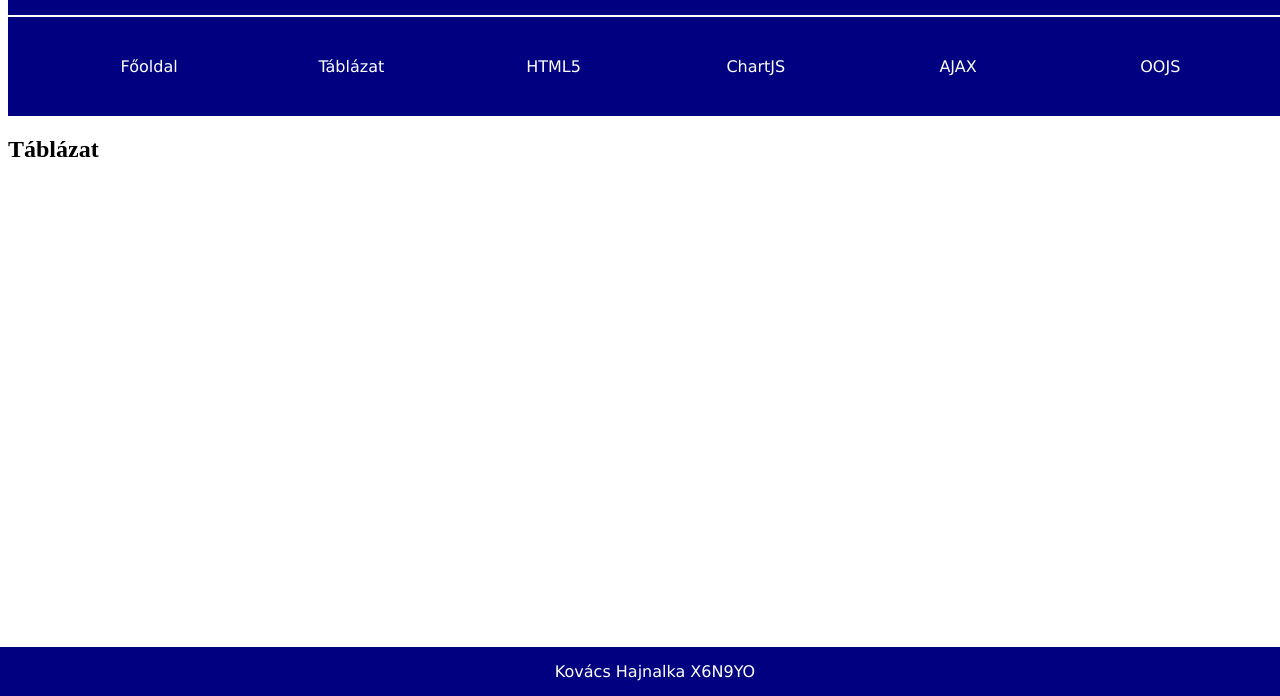
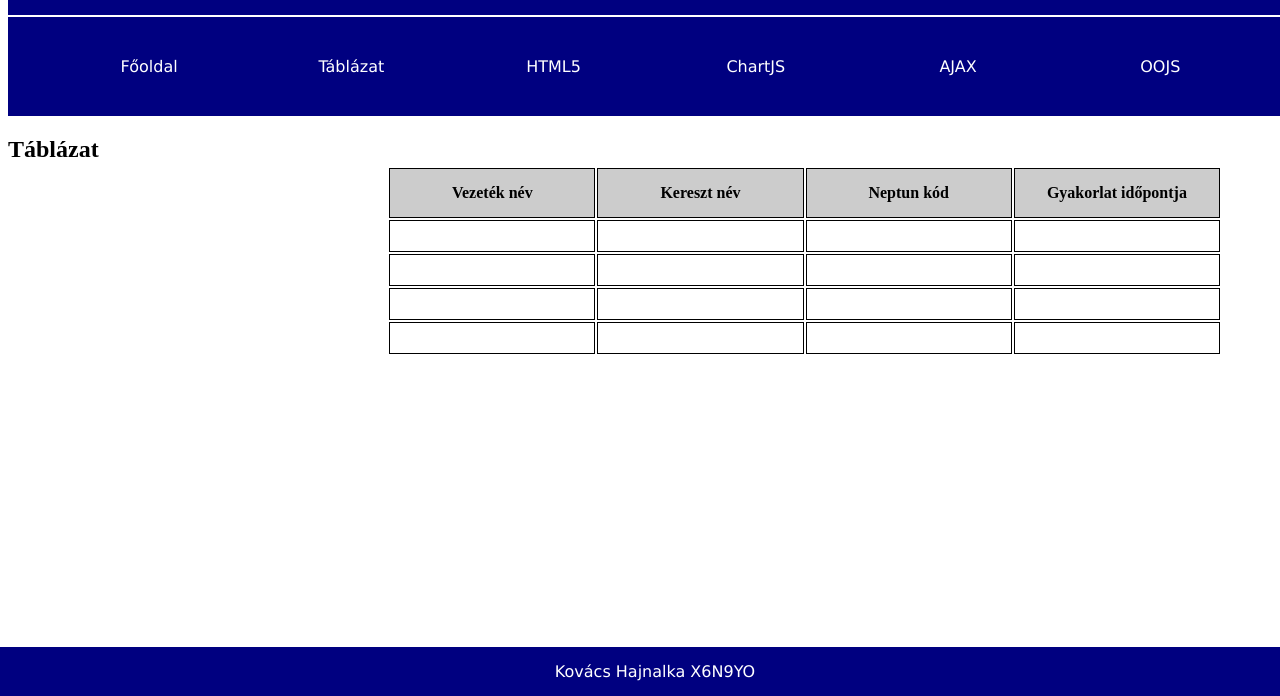
Before and after one commit to Auaurora/Beadando01, a plain HTML site: page tablazat.html in a window 1280 px wide. Shown: the part 104-800 px from the top of the page. Drawn offline with Linux system fonts and the light colour scheme.

Commit message:
added table

```diff
--- a/tablazat.html
+++ b/tablazat.html
@@ -4,6 +4,7 @@
         <meta charset="utf-8">
         <meta name="viewport" content="width=device-width, initial-scale=1.0">
         <link type="text/css" rel="stylesheet" href="worldstyle.css">
+        <link type="text/css" rel="stylesheet" href="tstyle.css">
         <title>Web programozás I Előadás Házi Feladat</title>
     </head>
     <body>
@@ -26,10 +27,10 @@
         <div>
             <table>
             <tr>
-                <th></th>
-                <th></th>
-                <th></th>
-                <th></th>
+                <th>Vezeték név</th>
+                <th>Kereszt név</th>
+                <th>Neptun kód</th>
+                <th>Gyakorlat időpontja</th>
             </tr>
             <tr>
                 <td></td>
--- /dev/null
+++ b/tstyle.css
@@ -0,0 +1,14 @@
+th, td {
+    border:1px solid black;
+    border-collapse: collapse;
+    width:20%;
+    padding:15px;
+    text-align: center;
+}
+
+th {
+    background-color:#cccccc;
+}
+table {
+    height:20%;
+ }
```
